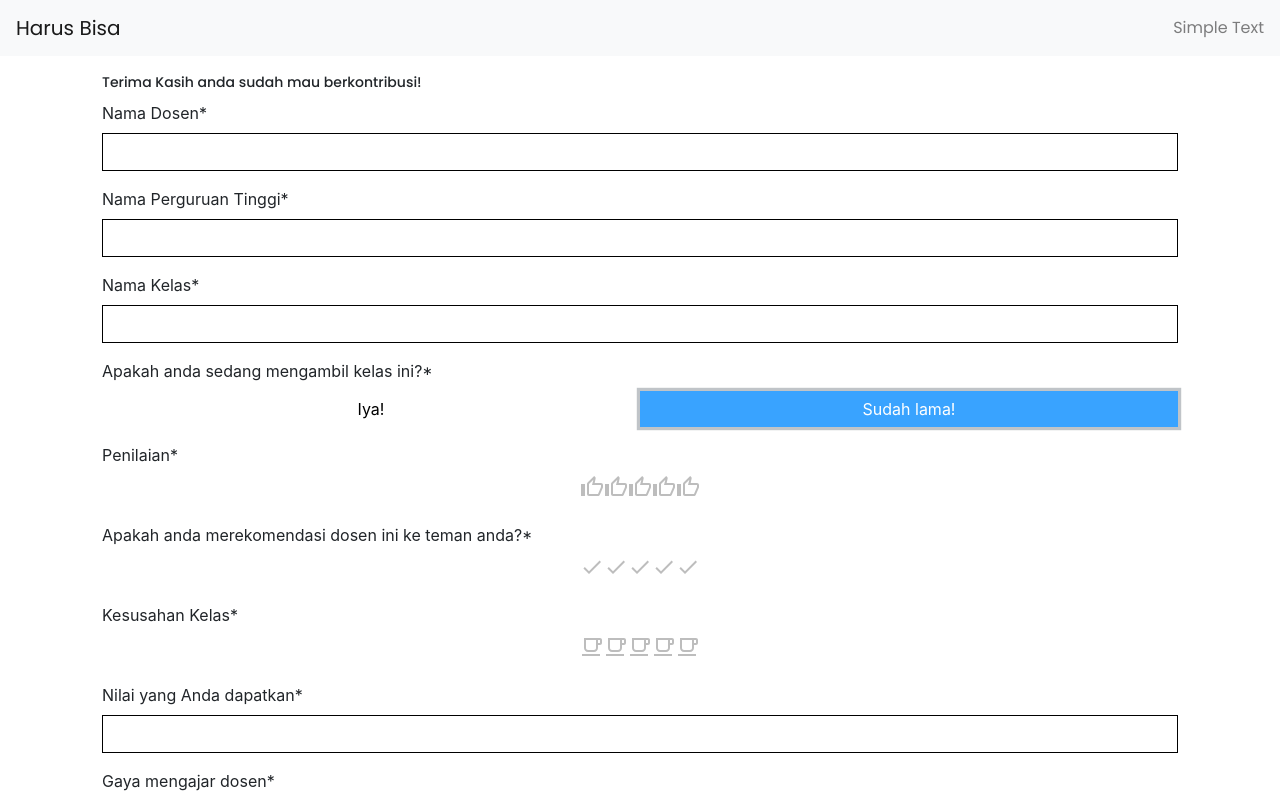
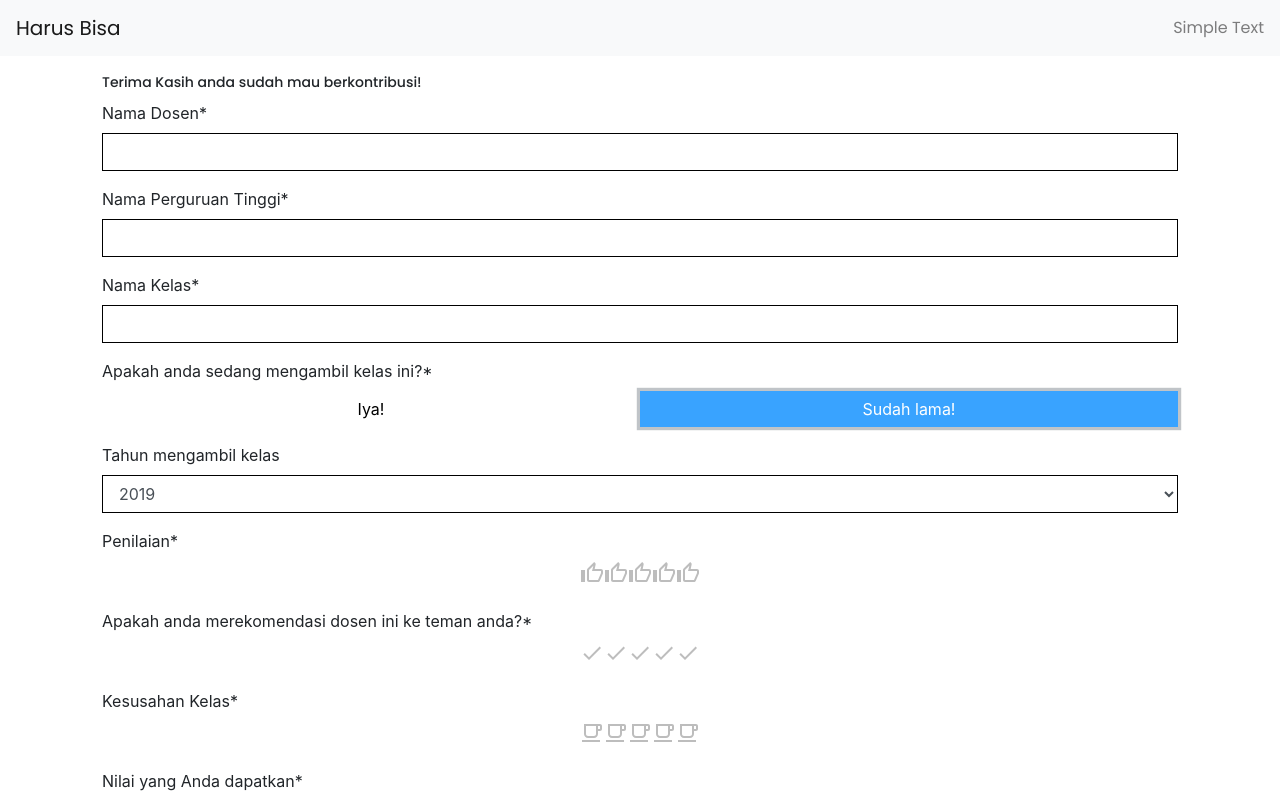
Before and after one commit to Harus-Bisa/frontendv2, a React (Create React App) app in the folder hb-v2/: page /review/1/add in a window 1280 px wide. Both pictures are taken after a click on the button "Sudah lama!". Shown: the top 800 px of the page. Built offline with nearby package versions, Linux system fonts and the light colour scheme.

Commit message:
yearTaken

```diff
--- a/hb-v2/src/components/Form/ReviewForm.js
+++ b/hb-v2/src/components/Form/ReviewForm.js
@@ -18,6 +18,7 @@ function ReviewForm(props){
     var [grade, setGrade] = React.useState(null)
     var [teachingStyle, setTeachingStyle] = React.useState("")
     var [review, setReview] = React.useState("")
+    var [yearTaken, setYearTaken] = React.useState(2019)
 
     const submit = (event) =>{
         event.preventDefault()
@@ -27,7 +28,7 @@ function ReviewForm(props){
             overallRating: overallRating,
             recommendationRating: recommendationRating,
             difficultyRating: difficultyRating,
-            yearTaken: 2019,
+            yearTaken: yearTaken,
         }
         if (props.match.params.userId !== "new"){
             props.addReview(props.match.params.userId, newReview);
@@ -49,6 +50,16 @@ function ReviewForm(props){
         ratingSpan:{
             alignSelf:'center',
         }
+    }
+    const renderYears = () =>{
+        let yearOptions = []
+        let currentYear = (new Date()).getFullYear()
+        let min = currentYear - 10
+        while (currentYear > min){
+            yearOptions.push(<option value={currentYear}>{currentYear}</option>)
+            currentYear -= 1
+        }
+        return yearOptions;
     }
     return(
         <div className="container content">
@@ -73,6 +84,14 @@ function ReviewForm(props){
                         <Button type="button" id="currentlyTaking-No" onClick={(event) => setCurrentlyTaking(false)} className={!currentlyTaking ? "button-group-selected" : "button-group"}>Sudah lama!</Button>
                     </div>
                 </FormGroup>
+                {!currentlyTaking &&
+                    <FormGroup>
+                        <Label>Tahun mengambil kelas</Label>
+                        <Input type="select" name="yearTaken" id="yearTaken" onChange={(event) => {setYearTaken(event.target.value)}}>
+                            {renderYears()}
+                        </Input>
+                    </FormGroup>
+                }
                 <FormGroup style={style.ratingBox}>
                     <Label>Penilaian*</Label>
                     <StyledRating
```
